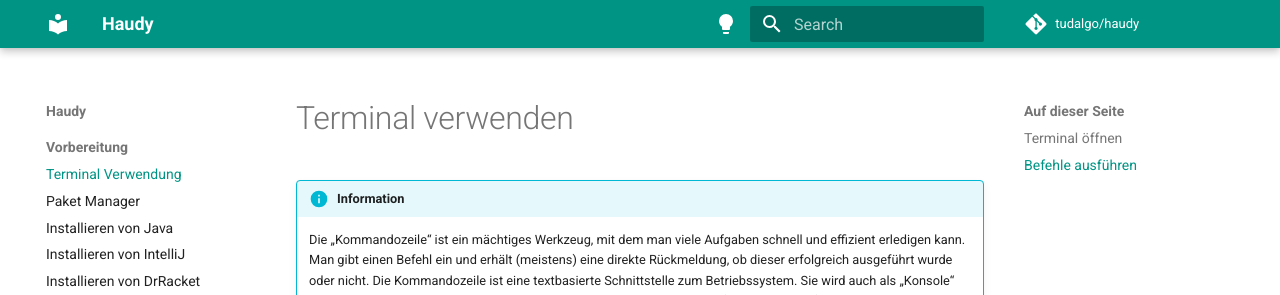
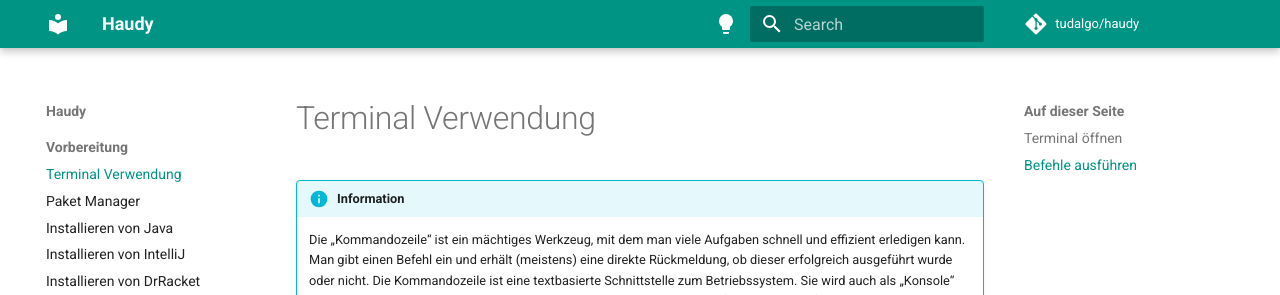
Before and after one commit to tudagrade/wiki, an MkDocs documentation site: the page built from docs/preparation/terminal.md, in a window 1280 px wide. Shown: the top 295 px of the page. Built offline with MkDocs 1.6.1 and Material for MkDocs 9.7.7, drawn with Linux system fonts in a browser that asks for light colours; comment, search, counter and statistics services are not loaded.

Commit message:
Gleicher Titel wie in nav

```diff
--- a/docs/preparation/terminal.md
+++ b/docs/preparation/terminal.md
@@ -1,4 +1,4 @@
-# Terminal verwenden
+# Terminal Verwendung
 
 !!! info "Information"
     Die „Kommandozeile“ ist ein mächtiges Werkzeug, mit dem man viele Aufgaben schnell und effizient erledigen kann.
```
